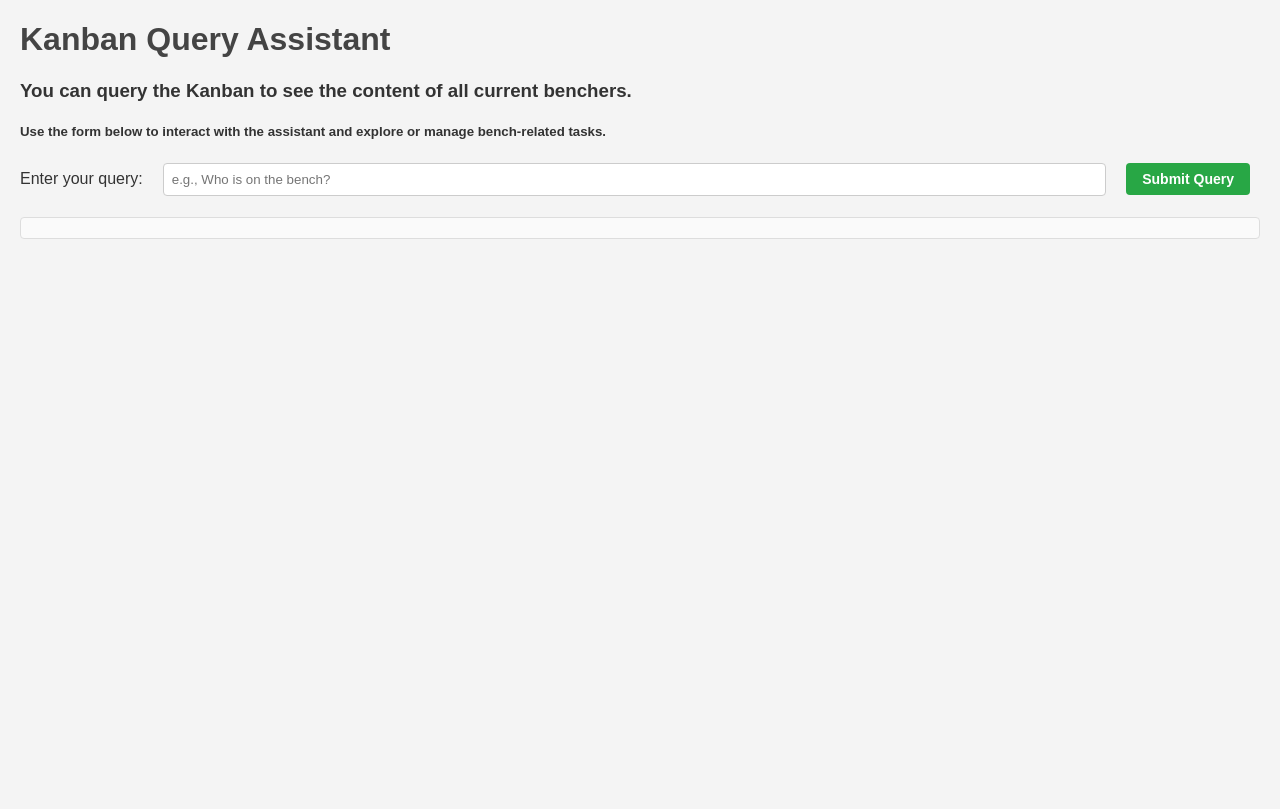
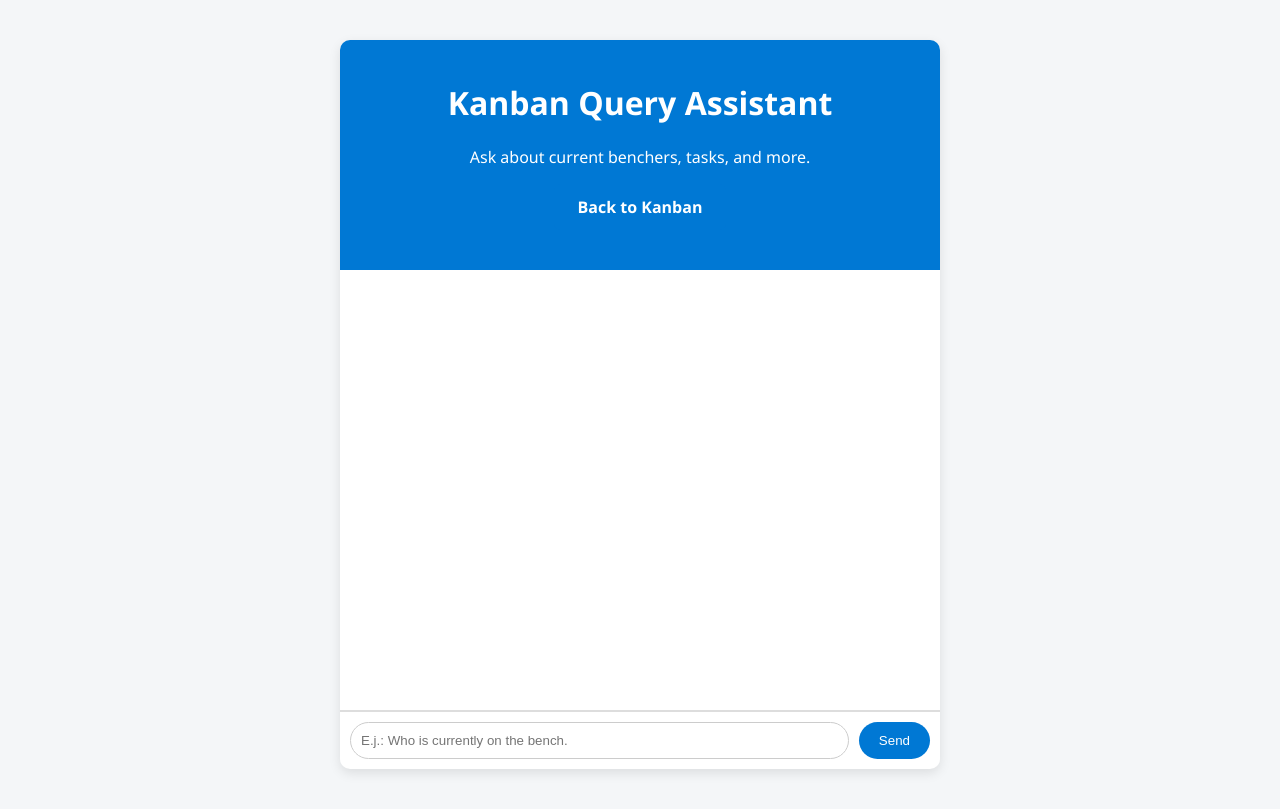
Before and after one commit to banzaai/newsletter, a FastAPI app: page /query_kanban in a window 1280 px wide. Before the commit the page ends 239 px from the top, so only its background shows below. Run offline with FastAPI, Linux system fonts and the light colour scheme; parts of the project's set-up code (start-up, migrations or seed data) failed here and were passed over.

```diff
--- a/config.py
+++ b/config.py
@@ -18,7 +18,8 @@ if not os.getenv("DEPLOYMENT_NAME"):
 model = AzureChatOpenAI(
     azure_endpoint=os.getenv("AZURE_OPENAI_ENDPOINT"),
     azure_deployment=os.getenv("DEPLOYMENT_NAME"),
-    openai_api_version=os.getenv("AZURE_OPENAI_API_VERSION", "2024-05-01-preview")
+    openai_api_version=os.getenv("AZURE_OPENAI_API_VERSION", "2024-05-01-preview"),
+    temperature=float(os.getenv("TEMPERATURE", 0.8)),
 )
 
 embeddings = AzureOpenAIEmbeddings(
--- a/static/chat_kanban.js
+++ b/static/chat_kanban.js
@@ -1,29 +1,47 @@
 document.addEventListener("DOMContentLoaded", () => {
     const form = document.getElementById("searchForm");
     const input = document.getElementById("queryInput");
-    const resultContainer = document.getElementById("resultContainer");
+    const chatWindow = document.getElementById("chatWindow");
 
     form.addEventListener("submit", async (e) => {
         e.preventDefault();
         const query = input.value.trim();
 
         if (!query) {
-            resultContainer.innerHTML = "<p>Please enter a query.</p>";
+            appendMessage("system", "Please enter a query.");
             return;
         }
 
+        appendMessage("user", query);
+        input.value = "";
+
+        // Show loading message
+        const loadingMsg = appendMessage("assistant", "Thinking...");
+
         try {
-            const response = await fetch(`/api/kanban_query?event=${encodeURIComponent(query)}`);
-
+            const response = await fetch(`/api/kanban_query?query=${encodeURIComponent(query)}`);
             const data = await response.json();
 
-const content = data.results?.map(item => `<li>${item}</li>`).join('') || "No results found.";
-resultContainer.innerHTML = `<h3>Result:</h3><ul>${content}</ul>`;
-
-
+            const content = typeof data === "string" ? data : JSON.stringify(data, null, 2);
+            loadingMsg.innerHTML = `<strong>Assistant:</strong> ${content}`;
         } catch (error) {
             console.error("Error fetching data:", error);
-            resultContainer.innerHTML = "<p>Error retrieving data.</p>";
+            loadingMsg.innerHTML = `<strong>System:</strong> Error retrieving data.`;
         }
     });
+
+    function appendMessage(sender, message) {
+        const messageDiv = document.createElement("div");
+        messageDiv.classList.add("chat-bubble", sender);
+        messageDiv.innerHTML = `<strong>${formatSender(sender)}:</strong> ${message}`;
+        chatWindow.appendChild(messageDiv);
+        chatWindow.scrollTop = chatWindow.scrollHeight;
+        return messageDiv;
+    }
+
+    function formatSender(sender) {
+        if (sender === "user") return "You";
+        if (sender === "assistant") return "Assistant";
+        return "System";
+    }
 });
--- /dev/null
+++ b/static/kanban2.css
@@ -0,0 +1,85 @@
+body {
+  font-family: 'Segoe UI', sans-serif;
+  background-color: #f4f6f8;
+  margin: 0;
+  padding: 0;
+}
+
+.chat-container {
+  max-width: 600px;
+  margin: 40px auto;
+  background: white;
+  border-radius: 10px;
+  box-shadow: 0 4px 12px rgba(0,0,0,0.1);
+  overflow: hidden;
+}
+
+header {
+  background-color: #0078d4;
+  color: white;
+  padding: 20px;
+  text-align: center;
+}
+
+.chat-window {
+  padding: 20px;
+  height: 400px;
+  overflow-y: auto;
+  border-bottom: 1px solid #ddd;
+}
+
+.chat-bubble {
+  margin: 10px 0;
+  padding: 12px 16px;
+  border-radius: 20px;
+  max-width: 80%;
+  line-height: 1.4;
+}
+
+.user {
+  background-color: #e1f5fe;
+  align-self: flex-end;
+  margin-left: auto;
+}
+
+.bot {
+  background-color: #f1f1f1;
+  align-self: flex-start;
+  margin-right: auto;
+}
+
+.chat-form {
+  display: flex;
+  padding: 10px;
+  border-top: 1px solid #ddd;
+}
+
+.chat-form input {
+  flex: 1;
+  padding: 10px;
+  border: 1px solid #ccc;
+  border-radius: 20px;
+  margin-right: 10px;
+}
+
+.chat-form button {
+  background-color: #0078d4;
+  color: white;
+  border: none;
+  padding: 10px 20px;
+  border-radius: 20px;
+  cursor: pointer;
+}
+
+.start-button {
+  display: inline-block;
+  padding: 12px 24px;
+  background-color: #0078D4;
+  color: white;
+  text-decoration: none;
+  border-radius: 6px;
+  font-size: 16px;
+  font-weight: bold;
+  transition: background-color 0.3s ease;
+  margin-bottom: 20px;
+}
--- a/templates/query_kanban.html
+++ b/templates/query_kanban.html
@@ -3,25 +3,25 @@
 <head>
   <meta charset="UTF-8">
   <title>Kanban Query Assistant</title>
-  <link rel="stylesheet" href="/static/chat.css">
+  <link rel="stylesheet" href="/static/kanban2.css">
   <script src="/static/chat_kanban.js" defer></script>
 </head>
 <body>
-  <div class="container">
-    <h1>Kanban Query Assistant</h1>
-    <h3>You can query the Kanban to see the content of all current benchers.</h3>
-    <h5>Use the form below to interact with the assistant and explore or manage bench-related tasks.</h5>
+  <div class="chat-container">
+    <header>
+      <h1>Kanban Query Assistant</h1>
+      <p>Ask about current benchers, tasks, and more.</p>
+      <a href="/kanban" class="start-button">Back to Kanban</a>
+    </header>
 
-    <!-- Query Form -->
-    <form id="searchForm">
-      <label for="queryInput">Enter your query:</label><br>
-      <input type="text" id="queryInput" name="query" placeholder="e.g., Who is on the bench?" required><br><br>
+    <div id="chatWindow" class="chat-window">
+      <!-- Messages will be appended here -->
+    </div>
 
-      <button type="submit">Submit Query</button>
+    <form id="searchForm" class="chat-form">
+      <input type="text" id="queryInput" name="query" placeholder="E.j.: Who is currently on the bench." required>
+      <button type="submit">Send</button>
     </form>
-
-    <!-- Result Display -->
-    <div id="resultContainer" style="margin-top: 20px;"></div>
   </div>
 </body>
 </html>
```
Also changed, not shown: kanban/api.py (+181 -33 lines), static/kanban.css (+30 -0 lines), templates/kanban.html (+22 -8 lines), vector_kanban_db/chroma.sqlite3 (deleted).
